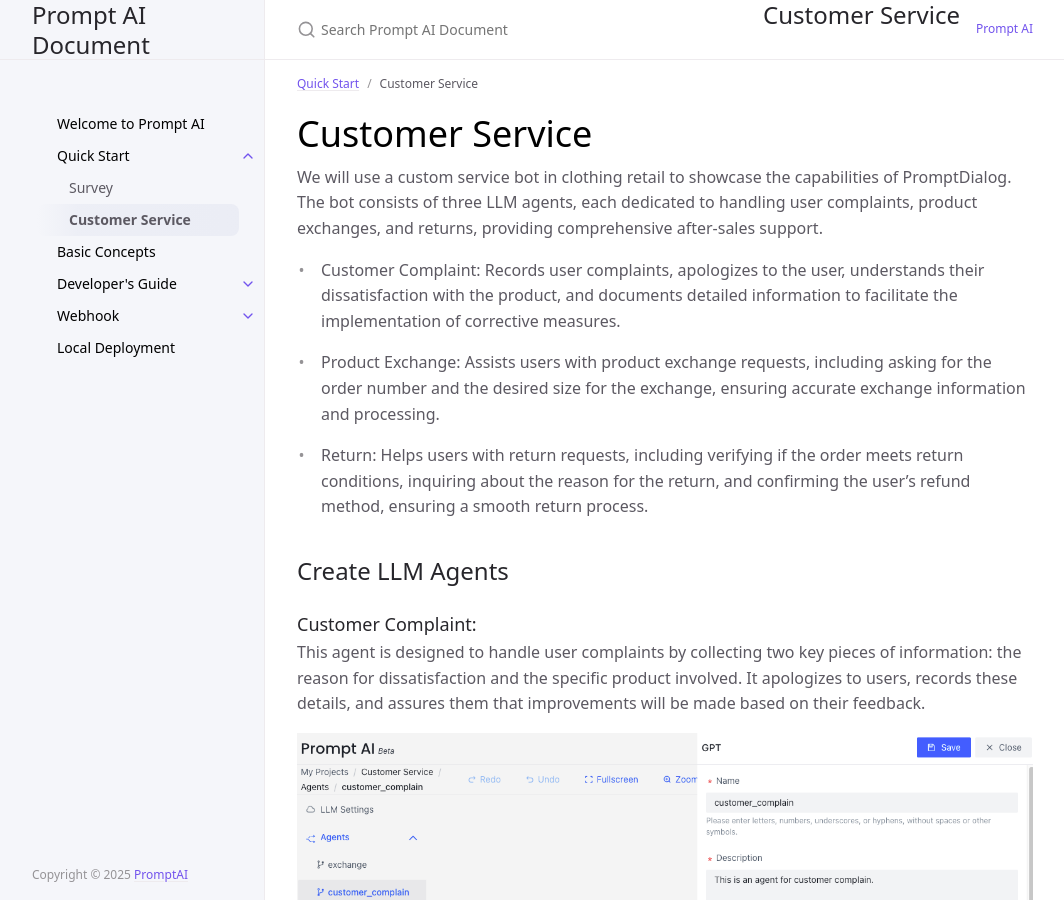
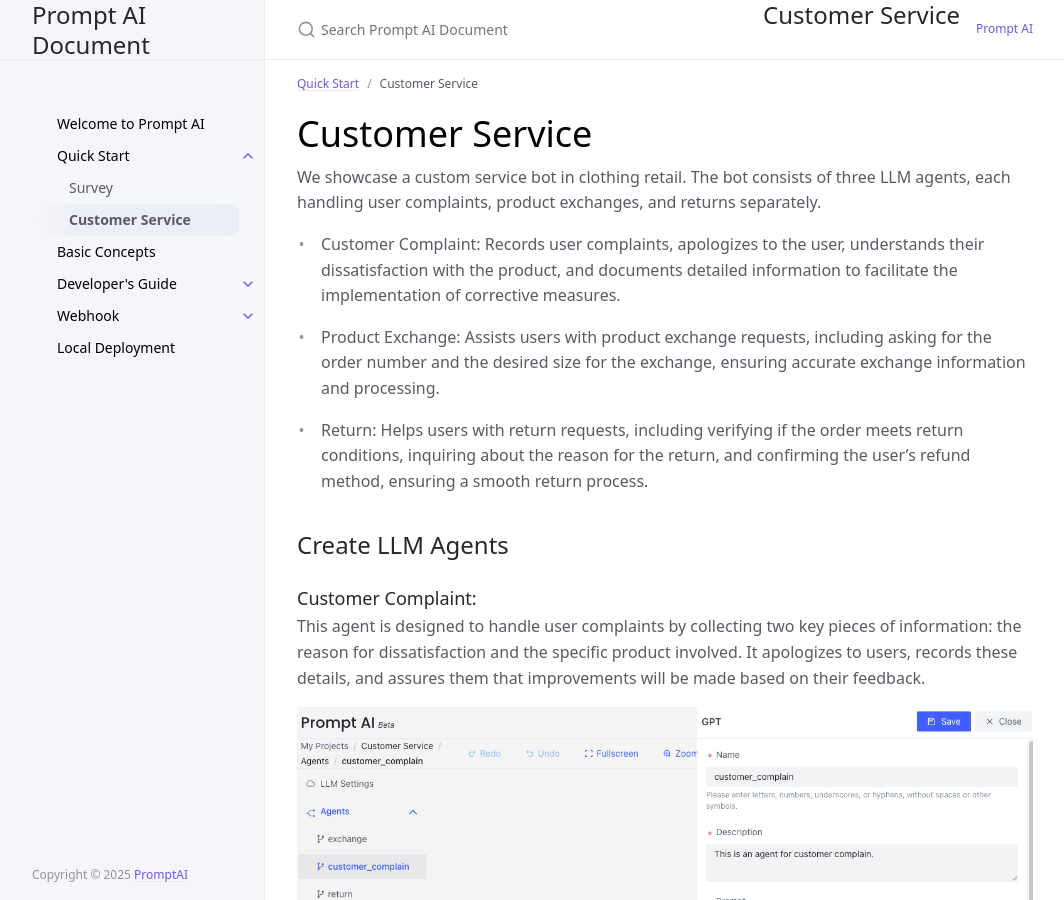
Before and after one commit to PromptAI/promptdialog, a Jekyll site: the page built from docs/quick_start/customer_service/index.md, in a window 1280 px wide and 900 px high. Shown: the whole window, without its empty margins (107-1171 px from the left). Built offline with Jekyll 4.4.1, drawn with Linux system fonts in a browser that asks for light colours; cached includes are drawn as plain includes; some of the changed text lies outside the part shown.

Commit message:
Update index.md

```diff
--- a/docs/quick_start/customer_service/index.md
+++ b/docs/quick_start/customer_service/index.md
@@ -8,7 +8,7 @@ nav_order: 2
 # Customer Service
 {: .no_toc .header }
 
-We will use a custom service bot in clothing retail to showcase the capabilities of PromptDialog. The bot consists of three LLM agents, each dedicated to handling user complaints, product exchanges, and returns, providing comprehensive after-sales support.
+We showcase a custom service bot in clothing retail. The bot consists of three LLM agents, each handling user complaints, product exchanges, and returns separately.
 
 - Customer Complaint: Records user complaints, apologizes to the user, understands their dissatisfaction with the product, and documents detailed information to facilitate the implementation of corrective measures.
 
@@ -38,7 +38,12 @@ This agent assists users with return requests by collecting four key pieces of i
 ![function-calling.png](function-calling.png)
 
 ## Results
-Better show a few conversation results here.
+<details>
+  <summary>A few conversation examples</summary>
+  <pre><code> Better show a few conversation results here.
+  </code></pre>
+</details>
+
 
 <!-- Realization effect:
 
```
